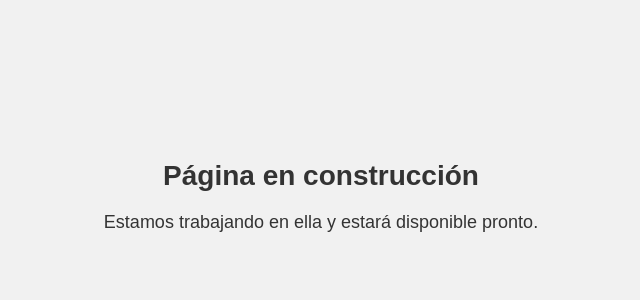
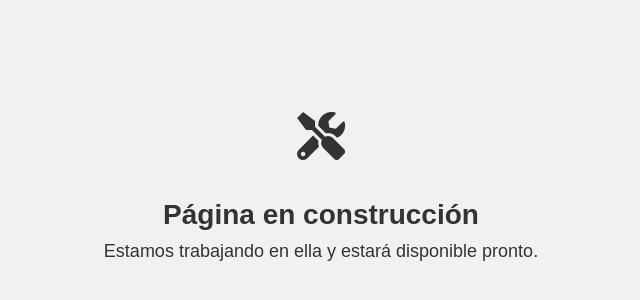
Before and after one commit to jotur96/docler-test-ssl, a plain HTML site: page www/index.html in a window 1280 px wide. Shown: the part 212-512 px from the top of the page, without its empty margins (319-959 px from the left). Drawn offline with Linux system fonts and the light colour scheme.

Commit message:
test index

```diff
--- a/www/index.html
+++ b/www/index.html
@@ -4,31 +4,42 @@
   <meta charset="UTF-8">
   <meta name="viewport" content="width=device-width, initial-scale=1.0">
   <title>Página en construcción</title>
+  <link rel="stylesheet" href="https://cdnjs.cloudflare.com/ajax/libs/font-awesome/5.15.4/css/all.min.css">
   <style>
     body {
       display: flex;
       align-items: center;
       justify-content: center;
-      height: 100vh;
+      min-height: 100vh;
       font-family: Arial, sans-serif;
       background-color: #f1f1f1;
       color: #333;
     }
 
+    .container {
+      text-align: center;
+    }
+
+    .icon {
+      font-size: 48px;
+      color: #333;
+      margin-bottom: 20px;
+    }
+
     h1 {
       font-size: 28px;
-      text-align: center;
-      margin-bottom: 20px;
+      margin-bottom: 10px;
     }
 
     p {
       font-size: 18px;
-      text-align: center;
+      margin-top: 0;
     }
   </style>
 </head>
 <body>
-  <div>
+  <div class="container">
+    <i class="fas fa-tools icon"></i>
     <h1>Página en construcción</h1>
     <p>Estamos trabajando en ella y estará disponible pronto.</p>
   </div>
```
